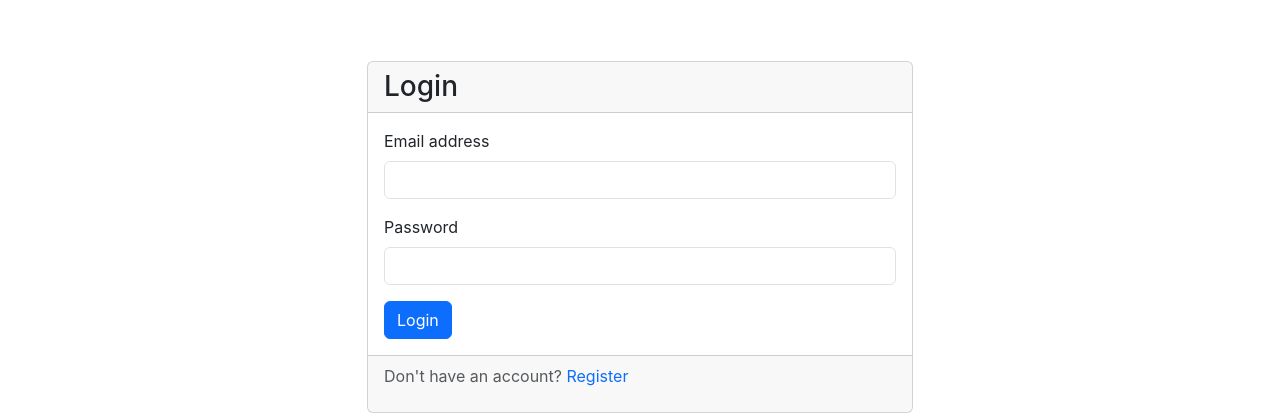
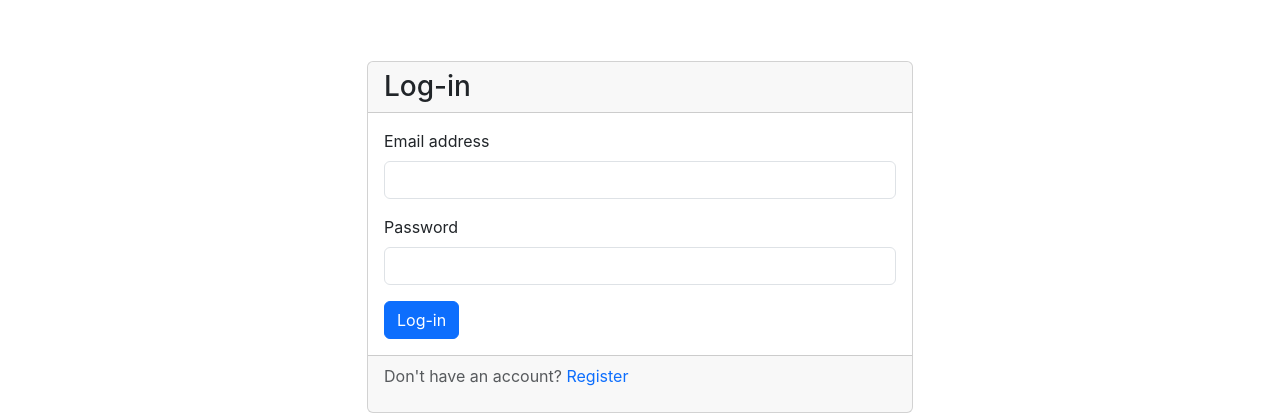
Before and after one commit to anshuman2601/momoneynoloans, a React (Create React App) app: page /login in a window 1280 px wide. Shown: the part 208-623 px from the top of the page. Built offline with nearby package versions, Linux system fonts and the light colour scheme.

Commit message:
save the change

```diff
--- a/src/Login.js
+++ b/src/Login.js
@@ -22,7 +22,7 @@ function Login() {
         <div className="col-md-6 mx-auto mt-5">
           <div className="card">
             <div className="card-header">
-              <h1 className="h3 mb-0">Login</h1>
+              <h1 className="h3 mb-0">Log-in</h1>
             </div>
             <div className="card-body">
               <form onSubmit={handleLogin}>
@@ -56,7 +56,7 @@ function Login() {
                   />
                 </div>
                 <button type="submit" className="btn btn-primary">
-                  Login
+                  Log-in
                 </button>
               </form>
             </div>
```
